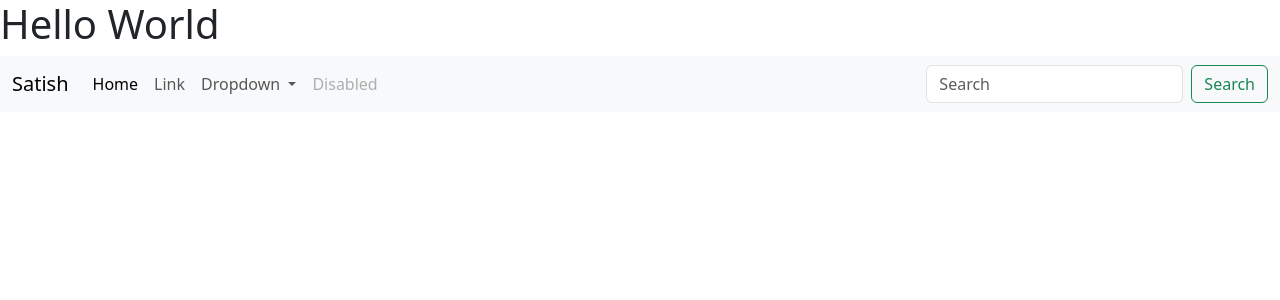
After one commit to askumardev/phpRepo, a PHP site: page /comment.php in a window 1280 px wide. The commit adds this page. Shown: the top 300 px of the page. Run offline with PHP 8.4, Linux system fonts and the light colour scheme.

Commit message:
read me update

```diff
--- /dev/null
+++ b/comment.php
@@ -0,0 +1,55 @@
+<!doctype html>
+<html lang="en">
+  <head>
+    <meta charset="utf-8">
+    <meta name="viewport" content="width=device-width, initial-scale=1">
+    <title>Bootstrap demo</title>
+    <link href="https://cdn.jsdelivr.net/npm/bootstrap@5.3.2/dist/css/bootstrap.min.css" rel="stylesheet" integrity="sha384-T3c6CoIi6uLrA9TneNEoa7RxnatzjcDSCmG1MXxSR1GAsXEV/Dwwykc2MPK8M2HN" crossorigin="anonymous">
+  </head>
+  <body>
+    <h1><?php
+      // This is a single line comment
+      /*
+      This is a multi line comment
+      */
+      echo "Hello World";
+    ?></h1>
+    <nav class="navbar navbar-expand-lg bg-body-tertiary">
+      <div class="container-fluid">
+        <a class="navbar-brand" href="#"><?php echo "Satish";?></a>
+        <button class="navbar-toggler" type="button" data-bs-toggle="collapse" data-bs-target="#navbarSupportedContent" aria-controls="navbarSupportedContent" aria-expanded="false" aria-label="Toggle navigation">
+          <span class="navbar-toggler-icon"></span>
+        </button>
+        <div class="collapse navbar-collapse" id="navbarSupportedContent">
+          <ul class="navbar-nav me-auto mb-2 mb-lg-0">
+            <li class="nav-item">
+              <a class="nav-link active" aria-current="page" href="#">Home</a>
+            </li>
+            <li class="nav-item">
+              <a class="nav-link" href="#">Link</a>
+            </li>
+            <li class="nav-item dropdown">
+              <a class="nav-link dropdown-toggle" href="#" role="button" data-bs-toggle="dropdown" aria-expanded="false">
+                Dropdown
+              </a>
+              <ul class="dropdown-menu">
+                <li><a class="dropdown-item" href="#">Action</a></li>
+                <li><a class="dropdown-item" href="#">Another action</a></li>
+                <li><hr class="dropdown-divider"></li>
+                <li><a class="dropdown-item" href="#">Something else here</a></li>
+              </ul>
+            </li>
+            <li class="nav-item">
+              <a class="nav-link disabled" aria-disabled="true">Disabled</a>
+            </li>
+          </ul>
+          <form class="d-flex" role="search">
+            <input class="form-control me-2" type="search" placeholder="Search" aria-label="Search">
+            <button class="btn btn-outline-success" type="submit">Search</button>
+          </form>
+        </div>
+      </div>
+    </nav>
+    <script src="https://cdn.jsdelivr.net/npm/bootstrap@5.3.2/dist/js/bootstrap.bundle.min.js" integrity="sha384-C6RzsynM9kWDrMNeT87bh95OGNyZPhcTNXj1NW7RuBCsyN/o0jlpcV8Qyq46cDfL" crossorigin="anonymous"></script>
+  </body>
+</html>
```
Also changed, not shown: bootstrapdemo.php (added, +16 -0 lines), index.php (+17 -6 lines), README.md.
